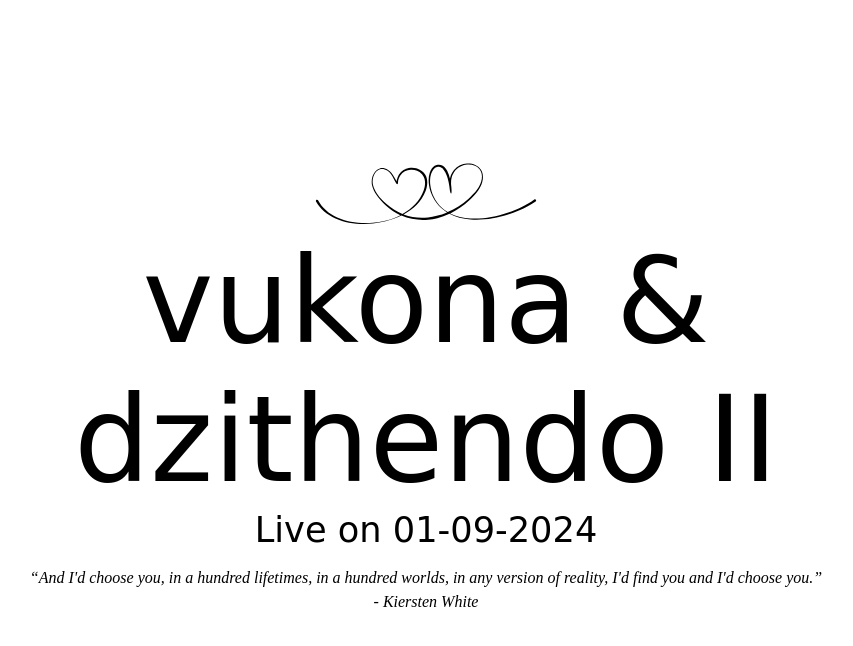
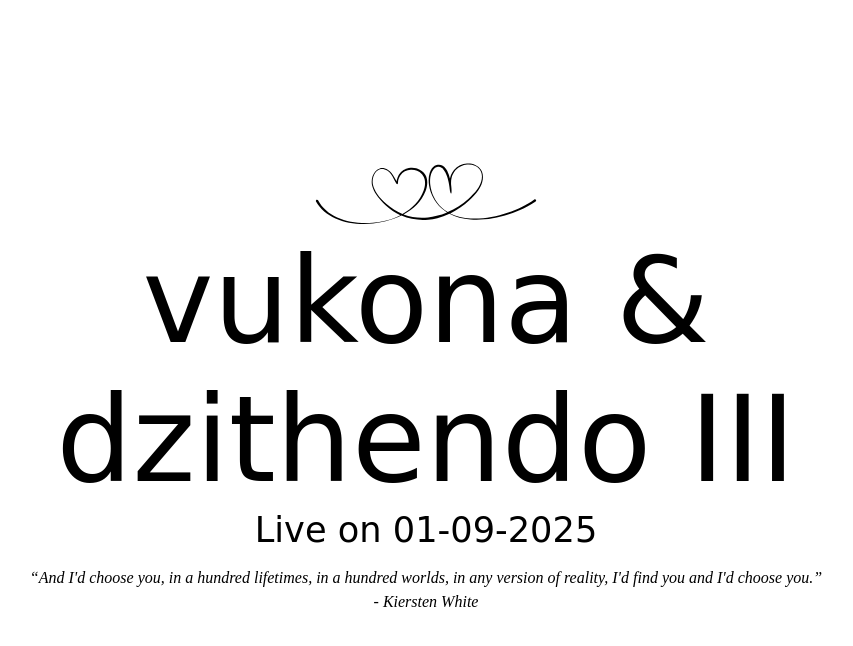
Before and after one commit to Dzithendo31/vukonadzithendoII, a Flask app: page / in a window 1280 px wide. Shown: the part 86-732 px from the top of the page, without its empty margins (214-1067 px from the left). Run offline with Flask 3, Linux system fonts and the light colour scheme; some web fonts are replaced.

Commit message:
Update index.html

```diff
--- a/templates/index.html
+++ b/templates/index.html
@@ -93,8 +93,8 @@
     <div>
         <!-- <img class="love" src="xapfede.svg" alt="love"> -->
         <img class="love" src="{{ url_for('static', filename='img/xapfede.svg') }}" alt="SVG Image">
-        <p class="head">vukona & dzithendo II</p>
-        <p class="date">Live on 01-09-2024</p>
+        <p class="head">vukona & dzithendo III</p>
+        <p class="date">Live on 01-09-2025</p>
         <p class="quote">“And I'd choose you, in a hundred lifetimes, in a hundred worlds, in any version of reality, I'd find you and I'd choose you.” - Kiersten White</p>
     </div>
 </body>
```
